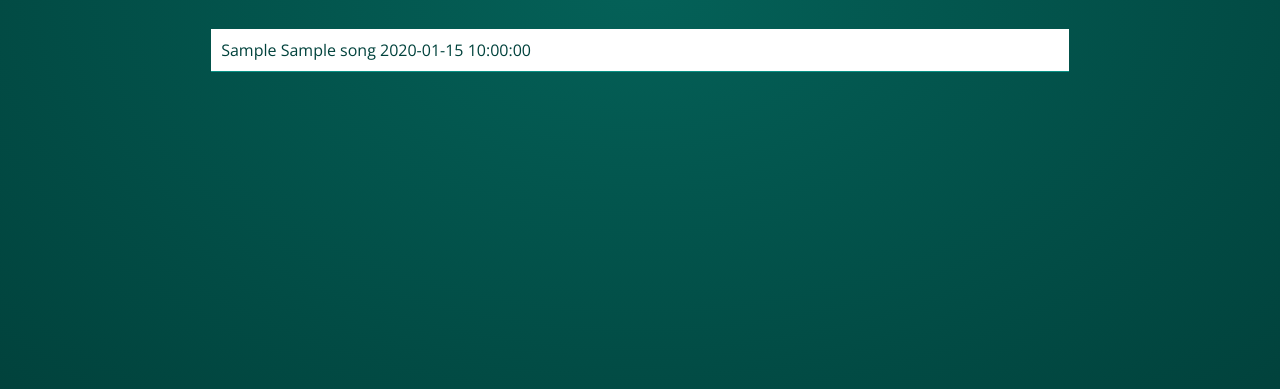
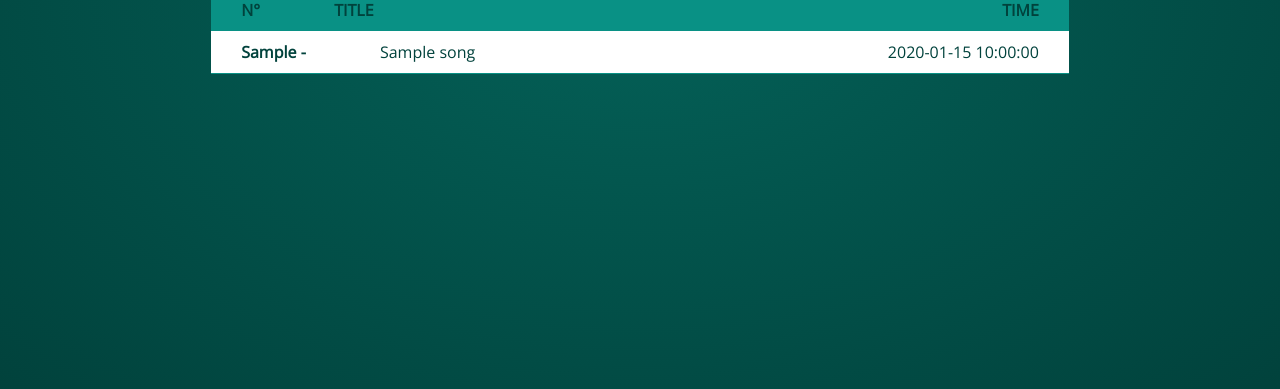
Before and after one commit to Lenamari/MARI-Silex, a PHP site: template views/pages/album.twig in a window 1280 px wide. Shown: the part 411-800 px from the top of the page. Run offline with PHP 8.4, Linux system fonts and the light colour scheme; the template is opened without the code that fills it: most values are stand-ins (such as "Sample title", 1, 10 or a date in 2020); some libraries are stand-ins or nearby versions; some web fonts are replaced.

Commit message:
more css

```diff
--- a/views/pages/album.twig
+++ b/views/pages/album.twig
@@ -13,11 +13,16 @@
 
 <div class="song-presentation">
   <div class="song-zone">
+    <div class="lineperline-base">
+      <span class="info-1"> n°</span>
+      <span class="info-2">Title</span>
+      <span class="info-3">Time</span>
+    </div>
     {% for _song in songs %}
     <div class="lineperline">
-      {{_song.nb}}
-      {{_song.title}}
-      {{_song.time}}
+      <span class="info-1">{{_song.nb}} -</span>
+      <span class="info-2">{{_song.title}}</span>
+      <span class="info-3">{{_song.time}}</span>
     </div>
     {% endfor %}
   </div>
--- a/web/assets/style/style.css
+++ b/web/assets/style/style.css
@@ -173,7 +173,7 @@ body{
 /*PAGE ALBUM ID*/
 .album-presentation {
   display: flex;
-  margin-top: 140px;
+  margin-top: 100px;
   justify-content: center;
 
 }
@@ -214,11 +214,31 @@ body{
   color:#01423c;
   font-family: 'Open Sans', sans-serif;
   background-color: white;
+  margin-bottom: 30px;
+}
+.lineperline-base{
+  background-color: #099185;
+  padding: 10px;
+  text-transform: uppercase;
+  font-weight: bolder;
 }
 
 .lineperline{
   border-bottom: solid 1px #099185;
   padding: 10px;
+}
+
+.info-1{
+  font-weight: bold;
+  margin-left: 20px;
+}
+
+.info-2 {
+  padding-left: 70px;
+}
+.info-3{
+  float:right;
+  margin-right: 20px;
 }
 
 /*MEDIA QUERIES*/
```
Also changed, not shown: views/pages/titles.twig (+10 -3 lines).
